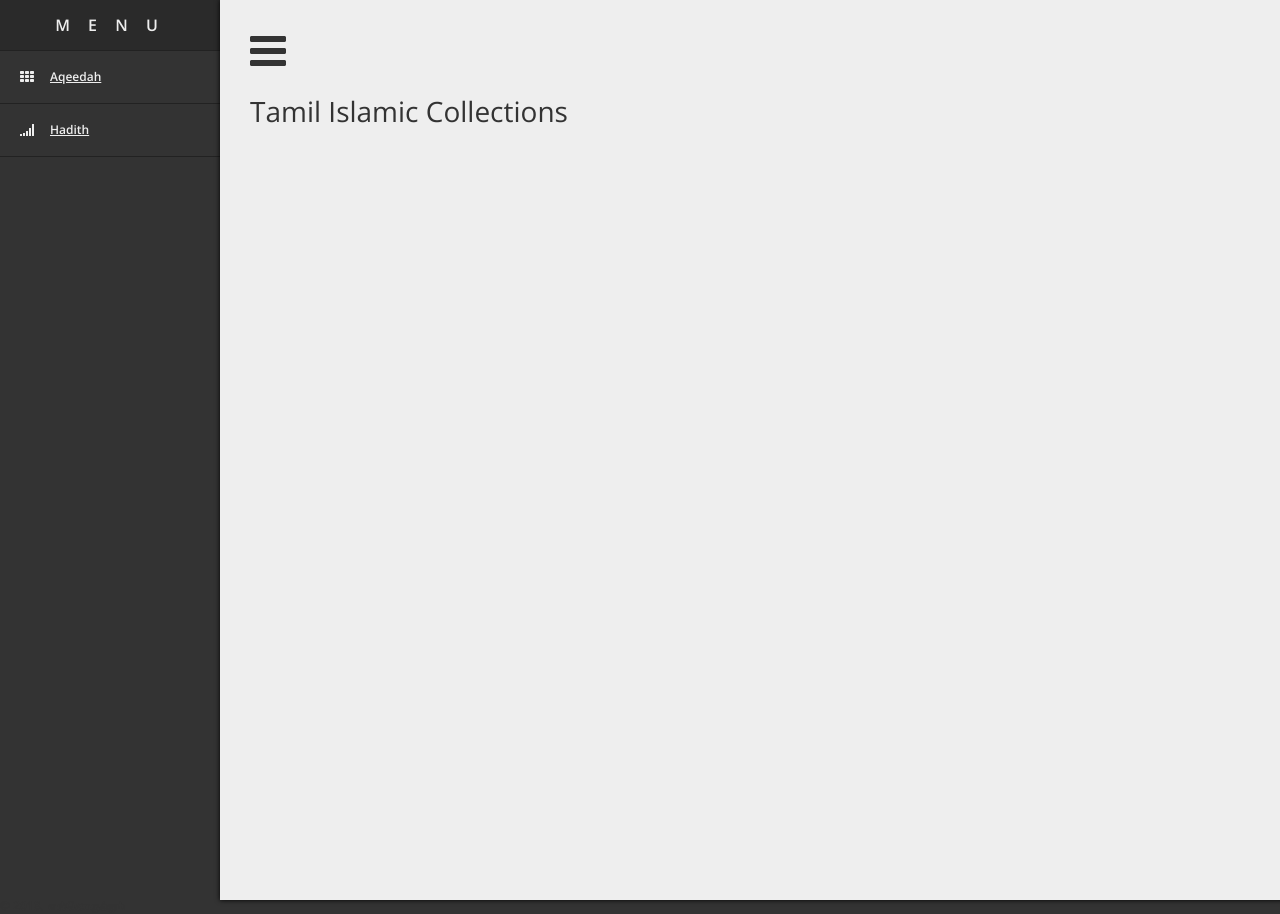
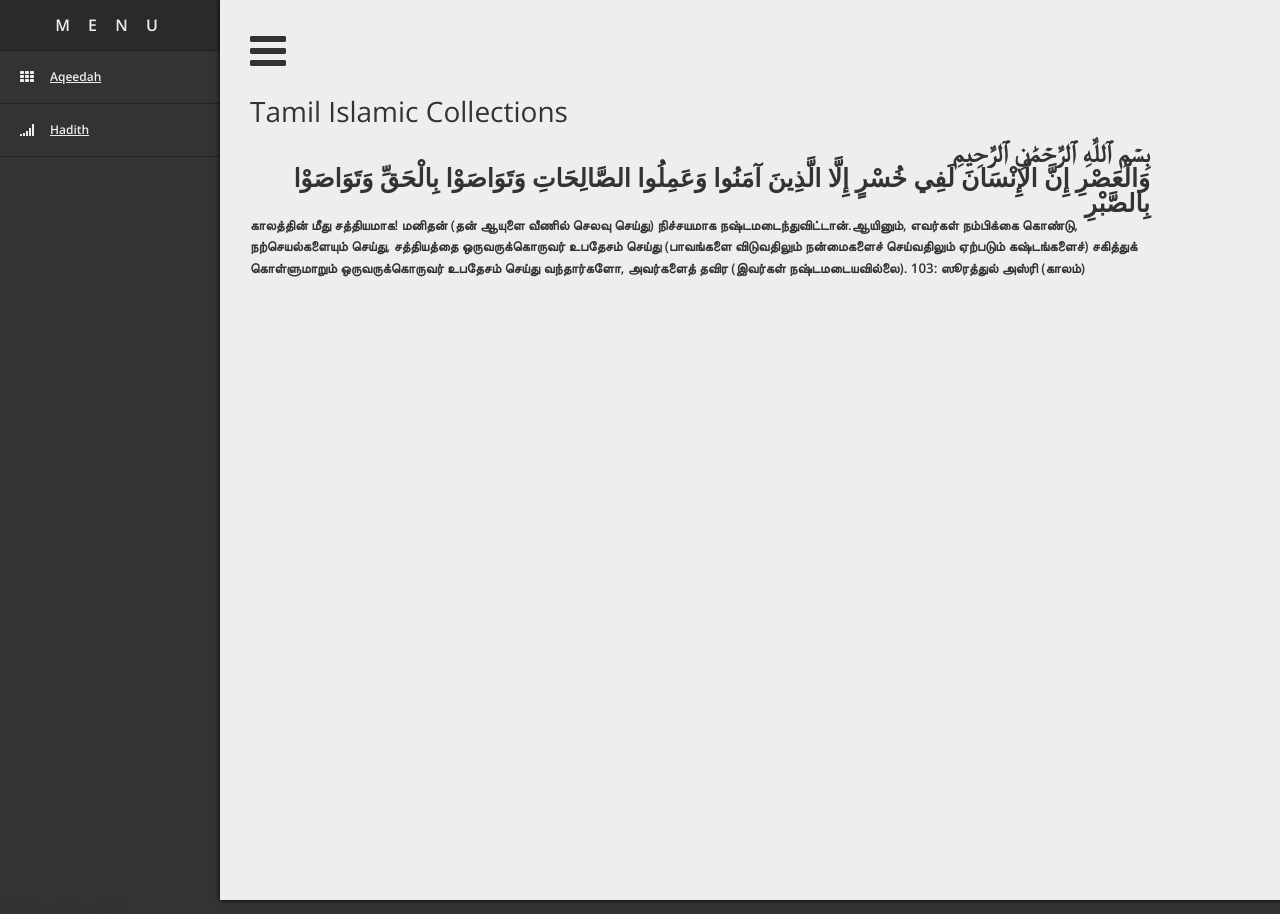
Before and after one commit to codeforweb/tamilislam, a Jekyll site: the page built from pages/index.html, in a window 1280 px wide. Built offline with Jekyll 4.4.1, drawn with Linux system fonts in a browser that asks for light colours.

Commit message:
fixed width container inside some pages

```diff
--- a/css/layout.css
+++ b/css/layout.css
@@ -149,3 +149,4 @@ table th,td {border:solid 1px #fab;}
 	table td {border:solid 1px #fab; width:100px; word-wrap:break-word;}
 */
 }
+#container{width: 900px;}
--- a/pages/aqeeda/3_adippadai.html
+++ b/pages/aqeeda/3_adippadai.html
@@ -3,6 +3,7 @@ title: 99 Names
 layout: subdir
 ---
 
+		<div id='container'>
 		<p style="text-align:center">بِسۡمِ ٱللَّهِ ٱلرَّحۡمَٰنِ ٱلرَّحِيمِ </p>
 		<p class="tamil" style="text-align:center;font-weight:bold">
 			இஸ்லாத்தின் மூன்று அடிப்படை விடயங்கள் . <br>
@@ -488,3 +489,4 @@ layout: subdir
 		<p class="tamil" style="text-align:center">
 			அல்லாஹ் மிக அறிந்தவன்.
 		</p>
+	</div>
--- a/pages/aqeeda/99.html
+++ b/pages/aqeeda/99.html
@@ -3,6 +3,7 @@ title: 99 Names
 layout: subdir
 ---
 
+<div id='container'>
 <p>بِسۡمِ ٱللَّهِ ٱلرَّحۡمَٰنِ ٱلرَّحِيمِ </p>
 <p class="tamil">பொங்கும் கருணையாளன், தொடர் கிருபையாளனாகிய அல்லாஹ்வின் திருப்பெயரால் </p>
 <p>لاَ إِلَهَ إِلاَّ اللَّهُ وَحْدَهُ لاَ شَرِيكَ لَهُ لَهُ الْمُلْكُ وَلَهُ الْحَمْدُ بِيَدِهِ الْخَيْرُ وَهُوَ عَلَى كُلِّ شَىْءٍ قَدِيرٌ لاَ إِلَهَ إِلاَّ اللَّهُ لَهُ الأَسْمَاءُ الْحُسْنَى </p>
@@ -1071,3 +1072,4 @@ layout: subdir
 	அல்குர்ஆனை என் இதயத்தின் வசந்தமாக்குவாயாக! என் நெஞ்சத்தின் ஒளியாக்குவாயாக! எனது துயரத்தை நீக்கக்கூடியதாகவும் எனது கவலையை மறைக்கக் கூடியதாகவும் ஆக்குவாயாக!
 	நூல்: அஹ்மது 1/391
 </p>
+</div>
--- a/pages/aqeeda/aqeeda_tahaviyya.html
+++ b/pages/aqeeda/aqeeda_tahaviyya.html
@@ -3,7 +3,7 @@ title: அகீதா தஹாவிய்யா
 layout: subdir
 ---
 
-
+		<div id='container'>
 		<p style="text-align:center">بِسۡمِ ٱللَّهِ ٱلرَّحۡمَٰنِ ٱلرَّحِيمِ </p>
 		<p class="tamil" style="text-align:center;font-weight:bold">
 			அகீதா தஹாவிய்யா <br>
@@ -740,3 +740,4 @@ layout: subdir
                 </li>
             </dl>
         </p>
+  		</div>
--- a/pages/hadith/40Tamil.html
+++ b/pages/hadith/40Tamil.html
@@ -3,6 +3,7 @@ title: நவவி நாற்பது ஹதீஸ்
 layout: subdir
 ---
 
+<div id='container'>
 <p class="tamil1">
 அளவற்ற அருளாளனும் நிகரற்ற அன்புடையோனுமாகிய அல்லாஹ்வின் திருப்பெயரால் ஆரம்பம்.
 </p>
@@ -882,8 +883,8 @@ layout: subdir
 
 </ol>
 
+</p>
 
-</p>
 </div>
 
 <script>
--- a/pages/index.html
+++ b/pages/index.html
@@ -2,3 +2,16 @@
 title: Tamil Islamic Collections
 layout: default
 ---
+		<div id='container'>
+		<p class="tamil">
+			<div class="arabic">
+			بِسۡمِ ٱللَّهِ ٱلرَّحۡمَٰنِ ٱلرَّحِيمِ <br>
+			وَالْعَصْرِ
+			إِنَّ الْإِنْسَانَ لَفِي خُسْرٍ
+			إِلَّا الَّذِينَ آمَنُوا وَعَمِلُوا الصَّالِحَاتِ وَتَوَاصَوْا بِالْحَقِّ وَتَوَاصَوْا بِالصَّبْرِ
+			</div>
+			<div class="tamil">
+			காலத்தின் மீது சத்தியமாக! மனிதன் (தன் ஆயுளை வீணில் செலவு செய்து) நிச்சயமாக நஷ்டமடைந்துவிட்டான்.ஆயினும், எவர்கள் நம்பிக்கை கொண்டு, நற்செயல்களையும் செய்து, சத்தியத்தை ஒருவருக்கொருவர் உபதேசம் செய்து (பாவங்களை விடுவதிலும் நன்மைகளைச் செய்வதிலும் ஏற்படும் கஷ்டங்களைச்) சகித்துக் கொள்ளுமாறும் ஒருவருக்கொருவர் உபதேசம் செய்து வந்தார்களோ, அவர்களைத் தவிர (இவர்கள் நஷ்டமடையவில்லை).  103: ஸூரத்துல் அஸ்ரி (காலம்)
+			</div>
+        </p>
+		</div>
```
